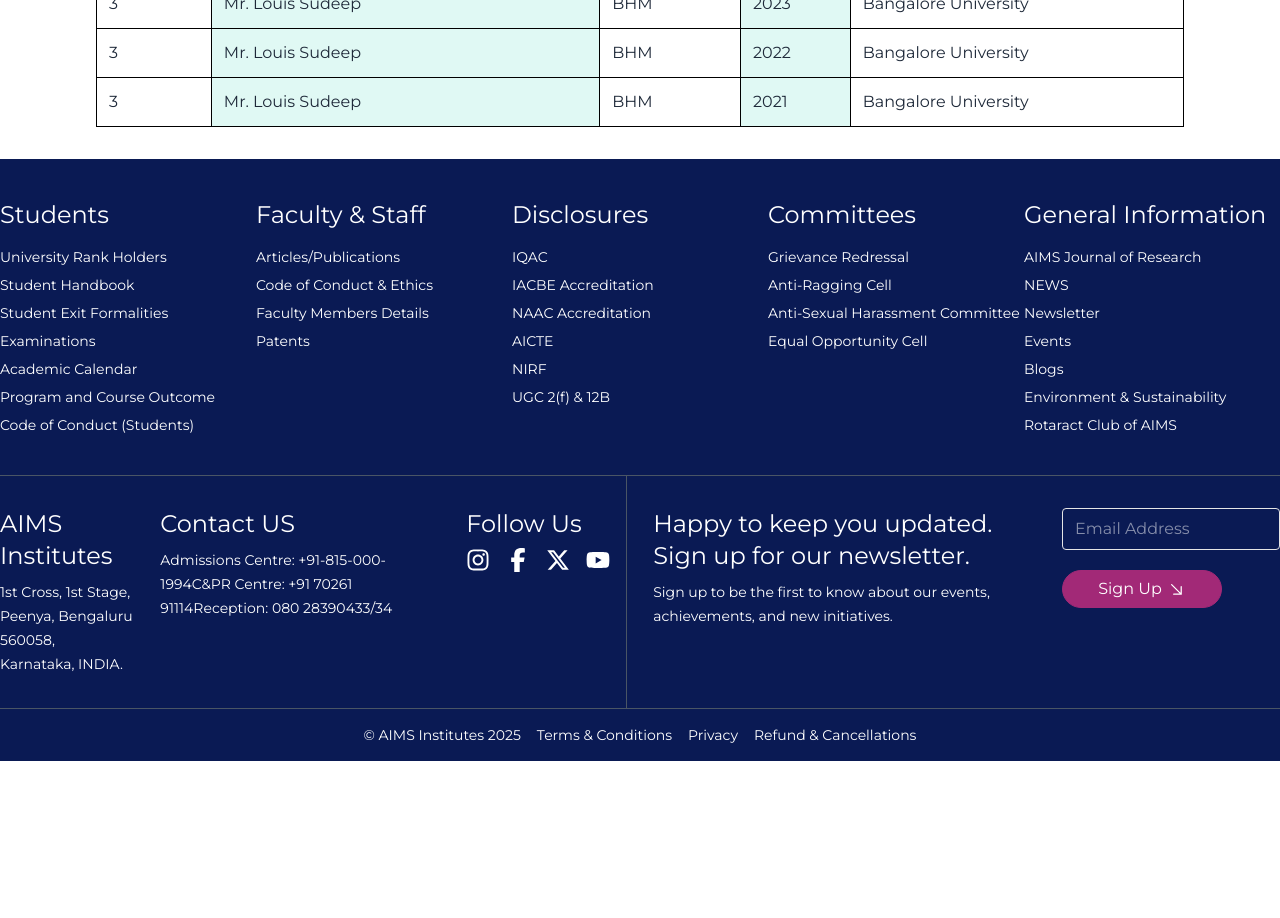
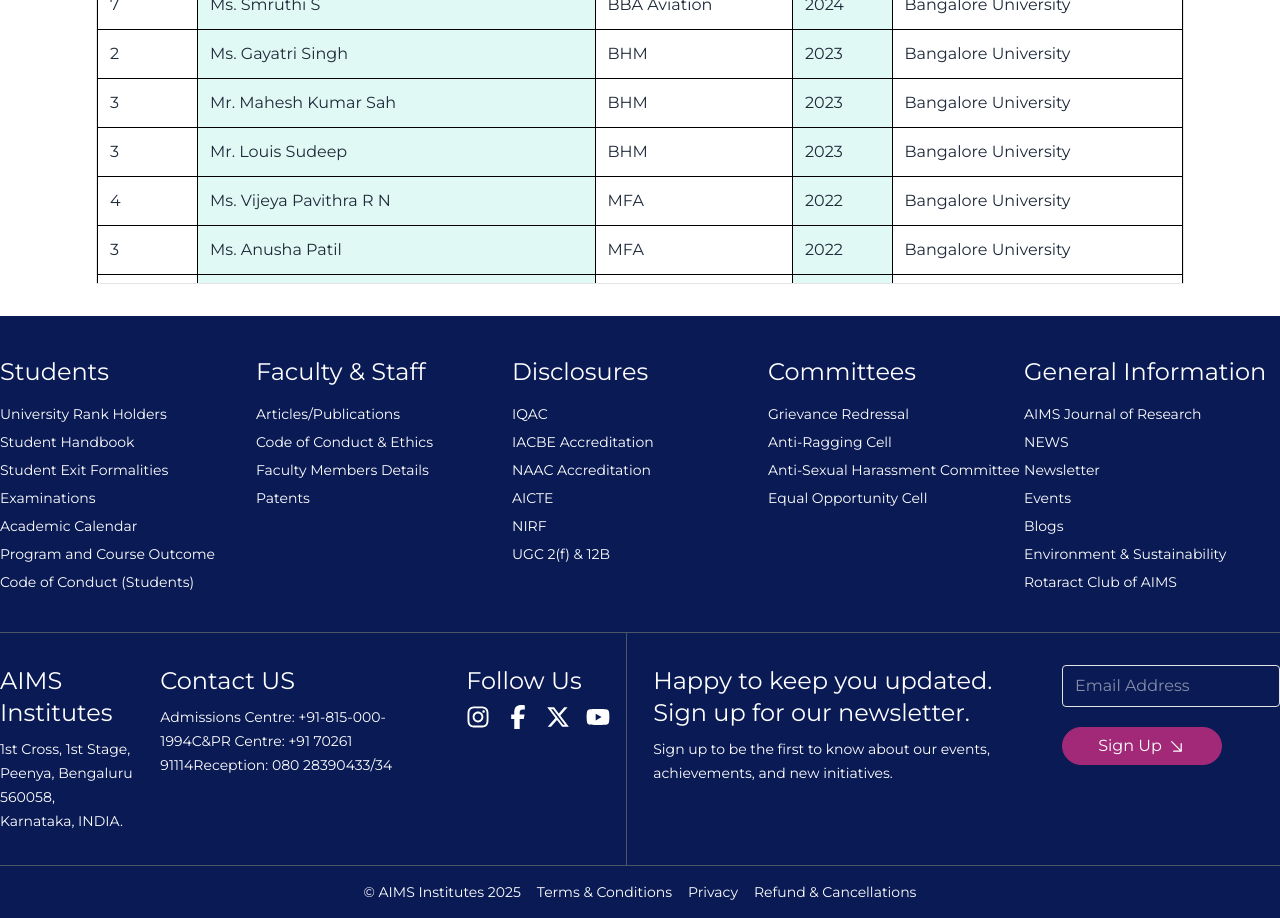
Before and after one commit to JPivista/aims, a Next.js app: page /student-university-rank-holders in a window 1280 px wide. Shown: the part 1820-2738 px from the top of the page. Before the commit the page ends 2581 px from the top, so only its background shows below. Built offline with nearby package versions, Linux system fonts and the light colour scheme.

Commit message:
content updates on placement-policies, recruiters, university rank holders

```diff
--- a/src/components/ArticlesPublications/Publications.jsx
+++ b/src/components/ArticlesPublications/Publications.jsx
@@ -1,6 +1,7 @@
 "use client";
 import React, { useState } from "react";
 import Image from "next/image";
+import Button from "@/shared/Button";
 
 const Publications = () => {
   const [activeTab, setActiveTab] = useState(0);
@@ -391,13 +392,14 @@
 
             {/* Read More/Less Button */}
             {hasMoreThan31Points && (
-              <div className="mt-6 text-center">
-                <button
-                  onClick={() => setShowAllPoints(!showAllPoints)}
-                  className="bg-[#A22877] text-white px-6 py-3 rounded-lg hover:bg-[#8B1F5F] transition-colors duration-300 font-semibold text-lg"
-                >
-                  {showAllPoints ? "Show Less" : `Read More (${currentTabData.points.length - 31} more items)`}
-                </button>
+              <div className="mt-6 text-center mx-auto flex justify-center">
+                <Button onClick={() => setShowAllPoints(!showAllPoints)}>
+                  {showAllPoints
+                    ? "Show Less"
+                    : `Read More (${
+                        currentTabData.points.length - 31
+                      } more items)`}
+                </Button>
               </div>
             )}
           </div>
--- a/src/components/HomeComponents/Slide.js
+++ b/src/components/HomeComponents/Slide.js
@@ -155,7 +155,6 @@
 //   );
 // }
 
-
 "use client";
 import React, { useRef, useEffect, useState } from "react";
 import { motion, AnimatePresence } from "framer-motion";
@@ -220,17 +219,29 @@
   useEffect(() => {
     const el = thumbsRef.current[current];
     if (el && typeof el.scrollIntoView === "function") {
-      el.scrollIntoView({ behavior: "smooth", inline: "center", block: "nearest" });
+      el.scrollIntoView({
+        behavior: "smooth",
+        inline: "center",
+        block: "nearest",
+      });
     }
   }, [current]);
 
-  const prev = () => setCurrent((p) => (p - 1 + courses.length) % courses.length);
+  const prev = () =>
+    setCurrent((p) => (p - 1 + courses.length) % courses.length);
   const next = () => setCurrent((p) => (p + 1) % courses.length);
   const goTo = (i) => setCurrent(i);
 
   return (
     <div className="bg-gradient-to-r from-blue-900 via-purple-900 to-purple-800 text-white p-6 md:p-12 relative overflow-hidden">
       <div className="container mx-auto">
+        <div>
+          <h3> Select your Course</h3>
+          <p className="pb-4">
+            Explore our schools, see their potential paths, and select the <br /> one
+            that fits your goal.
+          </p>
+        </div>
         <div className="md:flex gap-6 md:gap-12 items-center">
           {/* LEFT - Big Image */}
           <div className="flex justify-center items-center">
@@ -246,8 +257,8 @@
                   className="rounded-lg overflow-hidden"
                 >
                   <Image
-                  width={270}
-                  height={270}
+                    width={250}
+                    height={250}
                     src={courses[current].leftImage}
                     alt={courses[current].title}
                     className="h-[320px] md:h-full object-cover block"
@@ -289,7 +300,10 @@
                     </li>
                   ))}
                 </ul>
-                <Button showReadMore={false} className="hover:text-white hover:border-white">
+                <Button
+                  showReadMore={false}
+                  className="hover:text-white hover:border-white"
+                >
                   <Link href="/campus-life">Browse All Programs</Link>
                 </Button>
               </motion.div>
@@ -298,7 +312,7 @@
             {/* THUMBNAILS */}
             <motion.div
               ref={thumbsContainerRef}
-              className="flex gap-4 overflow-x-auto pb-2 mt-4 items-center"
+              className="flex gap-4 overflow-x-auto pb-2 mt-10 items-center"
               initial={{ opacity: 0 }}
               animate={{ opacity: 1 }}
               transition={{ duration: 0.3 }}
@@ -324,7 +338,11 @@
                       className="w-full h-full object-cover block"
                       initial={false}
                       animate={isActive ? { y: -16 } : { y: 0 }}
-                      transition={{ type: "spring", stiffness: 300, damping: 20 }}
+                      transition={{
+                        type: "spring",
+                        stiffness: 300,
+                        damping: 20,
+                      }}
                       draggable={false}
                     />
                     <div className="text-sm md:text-sm font-medium truncate">
--- a/src/components/PlacementPolicies/IneligibilityAndRecruitment.js
+++ b/src/components/PlacementPolicies/IneligibilityAndRecruitment.js
@@ -1,9 +1,11 @@
+import Button from "@/shared/Button";
 import Image from "next/image";
 import React from "react";
 
 const IneligibilityAndRecruitment = () => {
   return (
-    <div className="container mx-auto lg:pt-16 pb-16 flex lg:flex-row flex-col gap-10">
+    <>
+      <div className="container mx-auto lg:pt-16 flex lg:flex-row flex-col gap-10">
         <div className="lg:w-1/2 mx-auto">
           <div className="bg-[#FAE5E6] sm:h-full sm:w-[750px] xl:w-full md:w-[750px] lg:h-[540px] rounded-lg border border-[#A22877] p-8 relative">
             {/* Arrow icon positioned in top right */}
@@ -35,7 +37,8 @@
                   company interview/process.
                 </li>
                 <li>
-                They attend 5 interviews and still do not secure a single offer
+                  They attend 5 interviews and still do not secure a single
+                  offer
                 </li>
                 <li>They misbehave or breach conduct during interviews</li>
                 <li>They have pending tuition or fee dues</li>
@@ -81,6 +84,13 @@
           </div>
         </div>
       </div>
+      <div className="container mx-auto text-center py-10 flex flex-col gap-4">
+        <p className="monser-600">
+          Have questions about placements or need guidance? We’re here to help.
+        </p>
+        <Button className="w-fit mx-auto">Contact Us</Button>
+      </div>
+    </>
   );
 };
 
--- a/src/components/PlacementPolicies/PreplacementTraining/SkillSection.js
+++ b/src/components/PlacementPolicies/PreplacementTraining/SkillSection.js
@@ -37,7 +37,7 @@
         {data.map((item, index) => (
           <div
             key={index}
-            className="relative w-1/2 sm:w-[30%] lg:w-[14%] xl:w-[14%] md:w-[25%]   h-[300px] flex flex-col justify-center items-center text-left px-4 py-6"
+            className="relative w-1/2 sm:w-[30%] lg:w-[14%] xl:w-[13%] 2xl:w-[13%] md:w-[25%]  h-[300px] flex flex-col justify-center items-center text-left px-4 py-6"
           >
             <svg
               xmlns="http://www.w3.org/2000/svg"
--- a/src/components/Recruiters/AtAims.js
+++ b/src/components/Recruiters/AtAims.js
@@ -14,7 +14,7 @@
             are ready to step confidently into the professional world.
           </p>
           <p>
-            Our dedicated Corporate & Public Relations (CPR) team works closely
+            Our dedicated <b className="monser-600">Corporate & Public Relations (CPR)</b> team works closely
             with recruiting partners to identify the right fit, streamline the
             placement process, and ensure timely coordination across
             departments.
--- a/src/components/UniversityRankHolders/OurTopStudent/TableComponent.js
+++ b/src/components/UniversityRankHolders/OurTopStudent/TableComponent.js
@@ -6,6 +6,34 @@
   const [selectedYear, setSelectedYear] = useState("All Years");
 
   const data = [
+    {
+      rank: 1,
+      name: "Ms. Nandhana S Nambiar",
+      course: "BBA Aviation",
+      year: 2024,
+      university: "Bangalore University",
+    },
+    {
+      rank: 2,
+      name: "Mr. Praveen Kumar V",
+      course: "BHM",
+      year: 2024,
+      university: "Bangalore University",
+    },
+    {
+      rank: 3,
+      name: "Ms. Stanzin Angmo",
+      course: "BHM",
+      year: 2024,
+      university: "Bangalore University",
+    },
+    {
+      rank: 7,
+      name: "Ms. Smruthi S	",
+      course: "BBA Aviation",
+      year: 2024,
+      university: "Bangalore University",
+    },
     {
       rank: 2,
       name: "Ms. Gayatri Singh",
@@ -22,30 +50,359 @@
     },
     {
       rank: 3,
-      name: "Mr. Denkala Hari Krishna",
-      course: "BHM",
-      year: 2023,
-      university: "Bangalore University",
-    },
-    {
-      rank: 3,
       name: "Mr. Louis Sudeep",
       course: "BHM",
       year: 2023,
       university: "Bangalore University",
     },
     {
-      rank: 3,
-      name: "Mr. Louis Sudeep",
-      course: "BHM",
+      rank: 4,
+      name: "Ms. Vijeya Pavithra R N",
+      course: "MFA",
       year: 2022,
       university: "Bangalore University",
     },
     {
       rank: 3,
-      name: "Mr. Louis Sudeep",
+      name: "Ms. Anusha Patil",
+      course: "MFA",
+      year: 2022,
+      university: "Bangalore University",
+    },
+    {
+      rank: 4,
+      name: "Ms. Bhoomika Chandraiah",
       course: "BHM",
       year: 2021,
+      university: "Bangalore University",
+    },
+    {
+      rank: 5,
+      name: "Mr. Sanjeev Choudhary",
+      course: "BHM",
+      year: 2021,
+      university: "Bangalore University",
+    },
+    {
+      rank: 1,
+      name: "Ms. Tanya Shree",
+      course: "MFA",
+      year: 2020,
+      university: "Bangalore University",
+    },
+    {
+      rank: 2,
+      name: "Ms. Keerthana R",
+      course: "MFA",
+      year: 2020,
+      university: "Bangalore University",
+    },
+    {
+      rank: 2,
+      name: "Ms. Rajalakshmi",
+      course: "MSW",
+      year: 2020,
+      university: "Bangalore University",
+    },
+    {
+      rank: 3,
+      name: "Ms. Gayathri M",
+      course: "MCA",
+      year: 2020,
+      university: "Bangalore University",
+    },
+    {
+      rank: 4,
+      name: "Ms. Sukanya S",
+      course: "MSW",
+      year: 2020,
+      university: "Bangalore University",
+    },
+    {
+      rank: 5,
+      name: "Ms. Dorothy",
+      course: "MSW",
+      year: 2020,
+      university: "Bangalore University",
+    },
+    {
+      rank: 5,
+      name: "Ms. Vinutha C",
+      course: "MFA",
+      year: 2020,
+      university: "Bangalore University",
+    },
+    {
+      rank: 2,
+      name: "Ms. Farzana Anzum",
+      course: "MCA",
+      year: 2019,
+      university: "Bangalore University",
+    },
+    {
+      rank: 2,
+      name: "Ms. Megha B",
+      course: "MCA",
+      year: 2019,
+      university: "Bangalore University",
+    },
+    {
+      rank: 4,
+      name: "Mr. Rahul Kumar Gupta",
+      course: "MMTM",
+      year: 2019,
+      university: "Bangalore University",
+    },
+    {
+      rank: 9,
+      name: "Ms. Srijana Yadav",
+      course: "BBA",
+      year: 2019,
+      university: "Bangalore University",
+    },
+    {
+      rank: 1,
+      name: "Ms. Nethravathi G R",
+      course: "MCA",
+      year: 2018,
+      university: "Bangalore University",
+    },
+    {
+      rank: 1,
+      name: "Mr. Abhilash Kaushik",
+      course: "MA (English)",
+      year: 2018,
+      university: "Bangalore University",
+    },
+    {
+      rank: 2,
+      name: "Ms. Simran Lal",
+      course: "BCA",
+      year: 2018,
+      university: "Bangalore University",
+    },
+    {
+      rank: 2,
+      name: "Ms. Nikita Dangol",
+      course: "MSW",
+      year: 2018,
+      university: "Bangalore University",
+    },
+    {
+      rank: 5,
+      name: "Ms. Gomes Shameen Fiona",
+      course: "MTTM",
+      year: 2018,
+      university: "Bangalore University",
+    },
+    {
+      rank: 2,
+      name: "Ms. Asmita Thapar",
+      course: "MSW",
+      year: 2017,
+      university: "Bangalore University",
+    },
+    {
+      rank: 3,
+      name: "Ms. Aditi Bhadra",
+      course: "MSW",
+      year: 2017,
+      university: "Bangalore University",
+    },
+    {
+      rank: 3,
+      name: "Ms. Anugraha Ramamurthy",
+      course: "MBA",
+      year: 2017,
+      university: "Bangalore University",
+    },
+    {
+      rank: 4,
+      name: "Ms. Pragati Katuwal",
+      course: "MSW",
+      year: 2017,
+      university: "Bangalore University",
+    },
+    {
+      rank: 5,
+      name: "Mr. Ajmakin David",
+      course: "MCA",
+      year: 2017,
+      university: "Bangalore University",
+    },
+    {
+      rank: 3,
+      name: "Ms. Lukram Goodyrani",
+      course: "MA (English)",
+      year: 2016,
+      university: "Bangalore University",
+    },
+    {
+      rank: 4,
+      name: "Mr. Basanta Sapkota",
+      course: "BHM",
+      year: 2016,
+      university: "Bangalore University",
+    },
+    {
+      rank: 5,
+      name: "Mr. Sachin Kamat",
+      course: "BHM",
+      year: 2016,
+      university: "Bangalore University",
+    },
+    {
+      rank: 5,
+      name: "Ms. Yukta Mohana Agarwal	",
+      course: "BCA",
+      year: 2015,
+      university: "Bangalore University",
+    },
+    {
+      rank: 2,
+      name: "Ms. Darshika C",
+      course: "MSW",
+      year: 2014,
+      university: "Bangalore University",
+    },
+    {
+      rank: 3,
+      name: "Ms. Padmaja I P",
+      course: "MA (English)",
+      year: 2014,
+      university: "Bangalore University",
+    },
+    {
+      rank: 1,
+      name: "Ms. Sweety Aggrawal",
+      course: "MCA",
+      year: 2012,
+      university: "Bangalore University",
+    },
+    {
+      rank: 3,
+      name: "Ms. Namakula Elizabeth Mary",
+      course: "MA (English)",
+      year: 2012,
+      university: "Bangalore University",
+    },
+    {
+      rank: 3,
+      name: "Ms. Soumi Dutta",
+      course: "MSW",
+      year: 2012,
+      university: "Bangalore University",
+    },
+    {
+      rank: 5,
+      name: "Ms. Lakshmi Raj N G",
+      course: "MTA",
+      year: 2012,
+      university: "Bangalore University",
+    },
+    {
+      rank: 5,
+      name: "Mr. Rikdev Bhattacharya",
+      course: "MBA",
+      year: 2012,
+      university: "Bangalore University",
+    },
+    {
+      rank: 1,
+      name: "Ms. Amrita Mukherjee",
+      course: "MSW",
+      year: 2011,
+      university: "Bangalore University",
+    },
+    {
+      rank: 4,
+      name: "Ms. Usha N Bhat",
+      course: "MTA",
+      year: 2011,
+      university: "Bangalore University",
+    },
+    {
+      rank: 1,
+      name: "Ms. Charitra H. G.",
+      course: "MA (English)",
+      year: 2010,
+      university: "Bangalore University",
+    },
+    {
+      rank: 2,
+      name: "Ms. Snehal Kasat",
+      course: "MBA",
+      year: 2010,
+      university: "Bangalore University",
+    },
+    {
+      rank: 5,
+      name: "Mr. Prashanth Shetty",
+      course: "MBA",
+      year: 2010,
+      university: "Bangalore University",
+    },
+    {
+      rank: 1,
+      name: "Mr. Smruthi Ranjan Debata",
+      course: "MCA",
+      year: 2009,
+      university: "Bangalore University",
+    },
+    {
+      rank: 4,
+      name: "Ms. Hema",
+      course: "BCA",
+      year: 2009,
+      university: "Bangalore University",
+    },
+    {
+      rank: 4,
+      name: "Ms. Biva Jahari",
+      course: "MTA",
+      year: 2008,
+      university: "Bangalore University",
+    },
+    {
+      rank: 5,
+      name: "Mr. Ramakrishna",
+      course: "MTA",
+      year: 2008,
+      university: "Bangalore University",
+    },
+    {
+      rank: 1,
+      name: "Ms. Darshana Chetia",
+      course: "MTA",
+      year: 2007,
+      university: "Bangalore University",
+    },
+    {
+      rank: 1,
+      name: "Mr. Kaushik Chatterjee",
+      course: "MCA",
+      year: 2007,
+      university: "Bangalore University",
+    },
+    {
+      rank: 3,
+      name: "	Ms. Manasa G K",
+      course: "MBA",
+      year: 2007,
+      university: "Bangalore University",
+    },
+    {
+      rank: 5,
+      name: "Ms. Amita Vinod",
+      course: "MSW",
+      year: 2007,
+      university: "Bangalore University",
+    },
+    {
+      rank: 2,
+      name: "Ms. Preethu Rose",
+      course: "MCA",
+      year: 2006,
       university: "Bangalore University",
     },
   ];
@@ -82,13 +439,27 @@
           <option>2023</option>
           <option>2022</option>
           <option>2021</option>
+          <option>2020</option>
+          <option>2019</option>
+          <option>2018</option>
+          <option>2017</option>
+          <option>2016</option>
+          <option>2015</option>
+          <option>2014</option>
+          <option>2012</option>
+          <option>2011</option>
+          <option>2010</option>
+          <option>2009</option>
+          <option>2008</option>
+          <option>2007</option>
+          <option>2006</option>
         </select>
       </div>
 
-      {/* Table */}
-      <div className="overflow-x-auto">
+      {/* Table Container with max height and scroll */}
+      <div className="overflow-x-auto overflow-y-auto max-h-[500px] border rounded-none">
         <table className="w-full border-collapse text-sm md:text-base">
-          <thead>
+          <thead className="sticky top-0 z-10">
             <tr className="bg-[#531675] text-white text-left">
               <th className="p-3 border-r">Rank</th>
               <th className="p-3 border-r">Name</th>
@@ -102,7 +473,7 @@
               filteredData.map((row, index) => (
                 <tr
                   key={index}
-                  className="border border-black text-gray-800 text-left"
+                  className="border border-black text-gray-800 text-left hover:bg-gray-50"
                 >
                   <td className="p-3 border-r border-black">{row.rank}</td>
                   <td className="p-3 bg-[#e0f9f4] border-r border-black">
```
Lines whose indentation alone changed are shown as unchanged.
